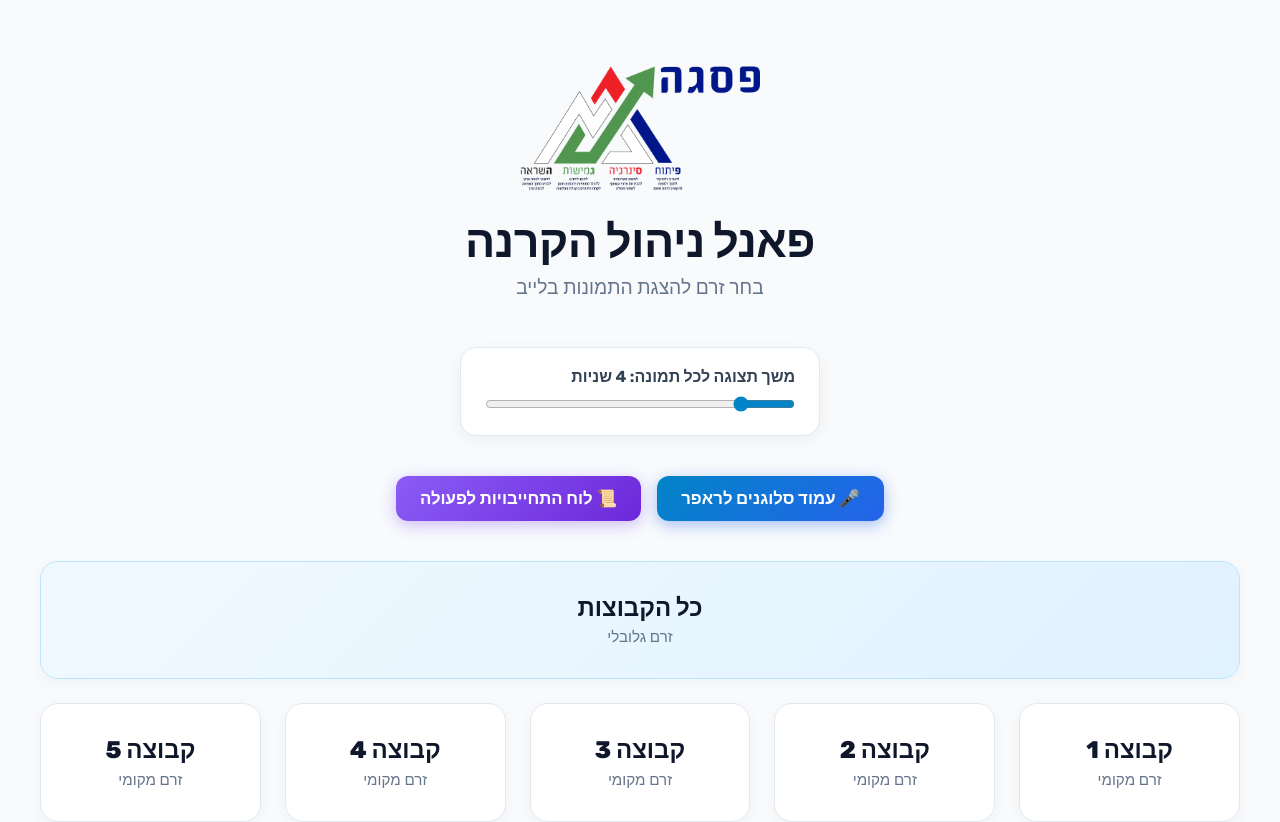
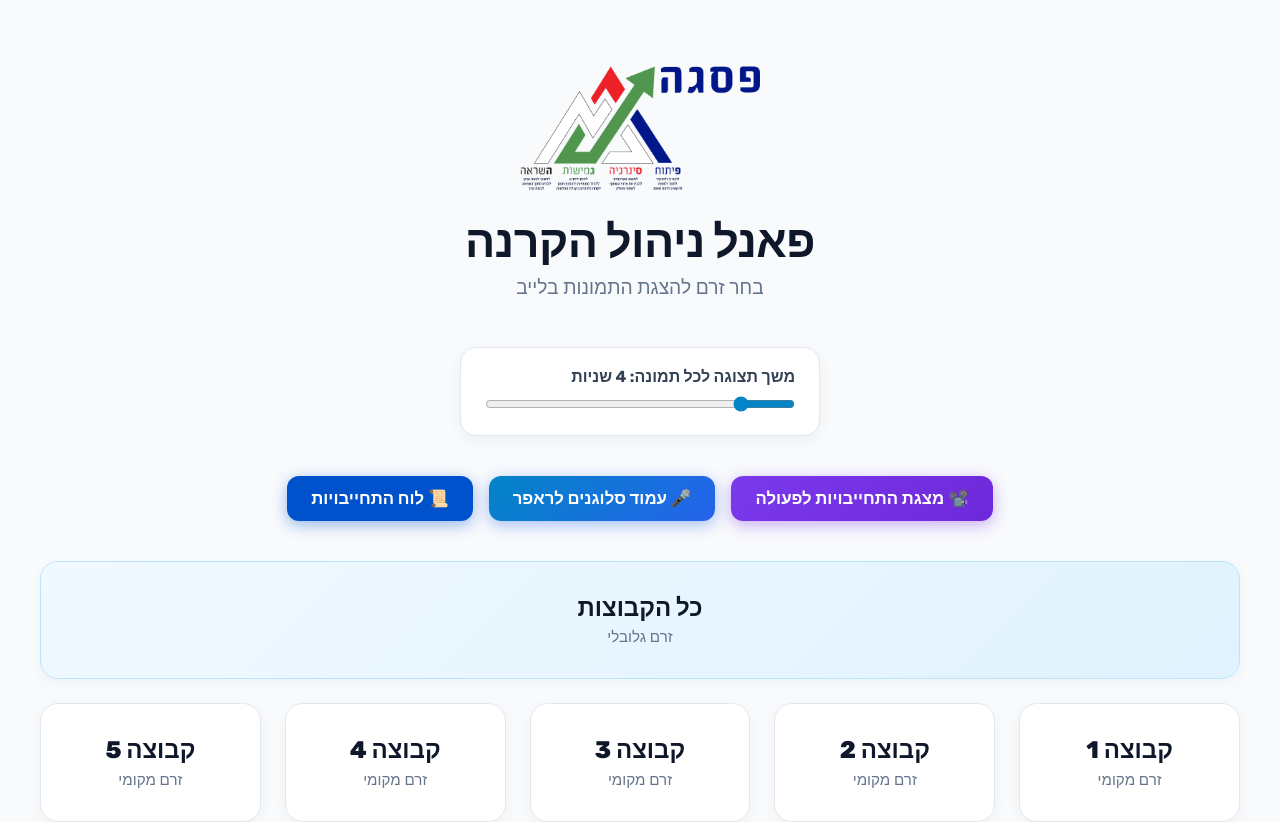
Before and after one commit to DrEyalBallan/tnuva-forum100, a Next.js app: page /stream in a window 1280 px wide. Shown: the top 822 px of the page. Built offline with nearby package versions, Linux system fonts and the light colour scheme.

Commit message:
Add Commitments Slideshow page with duration slider: app/stream/page.tsx

```diff
--- a/app/stream/page.tsx
+++ b/app/stream/page.tsx
@@ -109,6 +109,23 @@ export default function StreamPage() {
           {/* Links to Rapper & Commitments Boards */}
           <div style={{ margin: '0.5rem auto 2.5rem', display: 'flex', gap: '1rem', justifyContent: 'center', flexWrap: 'wrap' }}>
             <a
+              href="/commitments-slideshow"
+              className="save-order-button"
+              style={{
+                textDecoration: 'none',
+                background: 'linear-gradient(135deg, #7c3aed, #6d28d9)',
+                padding: '12px 24px',
+                fontSize: '1.05rem',
+                borderRadius: '12px',
+                display: 'inline-flex',
+                alignItems: 'center',
+                gap: '8px',
+                boxShadow: '0 4px 15px rgba(124, 58, 237, 0.4)'
+              }}
+            >
+              📽️ מצגת התחייבויות לפעולה
+            </a>
+            <a
               href="/rapper"
               className="save-order-button"
               style={{
@@ -130,17 +147,17 @@ export default function StreamPage() {
               className="save-order-button"
               style={{
                 textDecoration: 'none',
-                background: 'linear-gradient(135deg, #8b5cf6, #6d28d9)',
+                background: '#0052cc',
                 padding: '12px 24px',
                 fontSize: '1.05rem',
                 borderRadius: '12px',
                 display: 'inline-flex',
                 alignItems: 'center',
                 gap: '8px',
-                boxShadow: '0 4px 15px rgba(139, 92, 246, 0.4)'
+                boxShadow: '0 4px 15px rgba(0, 82, 204, 0.4)'
               }}
             >
-              📜 לוח התחייבויות לפעולה
+              📜 לוח התחייבויות
             </a>
           </div>
 
```
